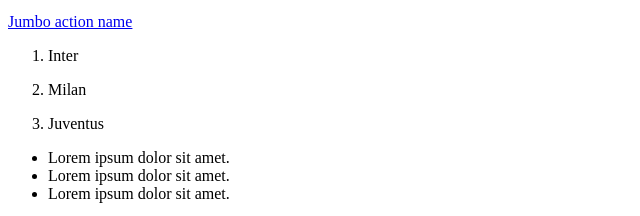
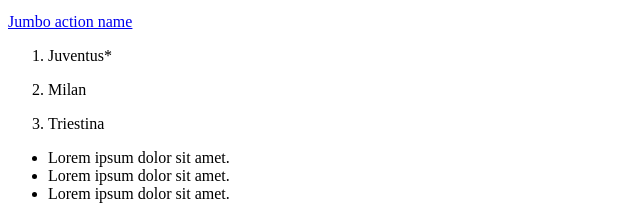
Before and after one commit to proj23-team3/provalav, a plain HTML site: page index.html in a window 1280 px wide. Shown: the part 211-427 px from the top of the page, 0-640 px from the left. Drawn offline with Linux system fonts and the light colour scheme.

Commit message:
bergamo e pairetto

```diff
--- a/index.html
+++ b/index.html
@@ -26,13 +26,13 @@
       <div>
         <ol>
           <li>
-            <p>Inter</p>
+            <p>Juventus*</p>
           </li>
           <li>
             <p>Milan</p>
           </li>
           <li>
-            <p>Juventus</p>
+            <p>Triestina</p>
           </li>
         </ol>
         <ul>
```
